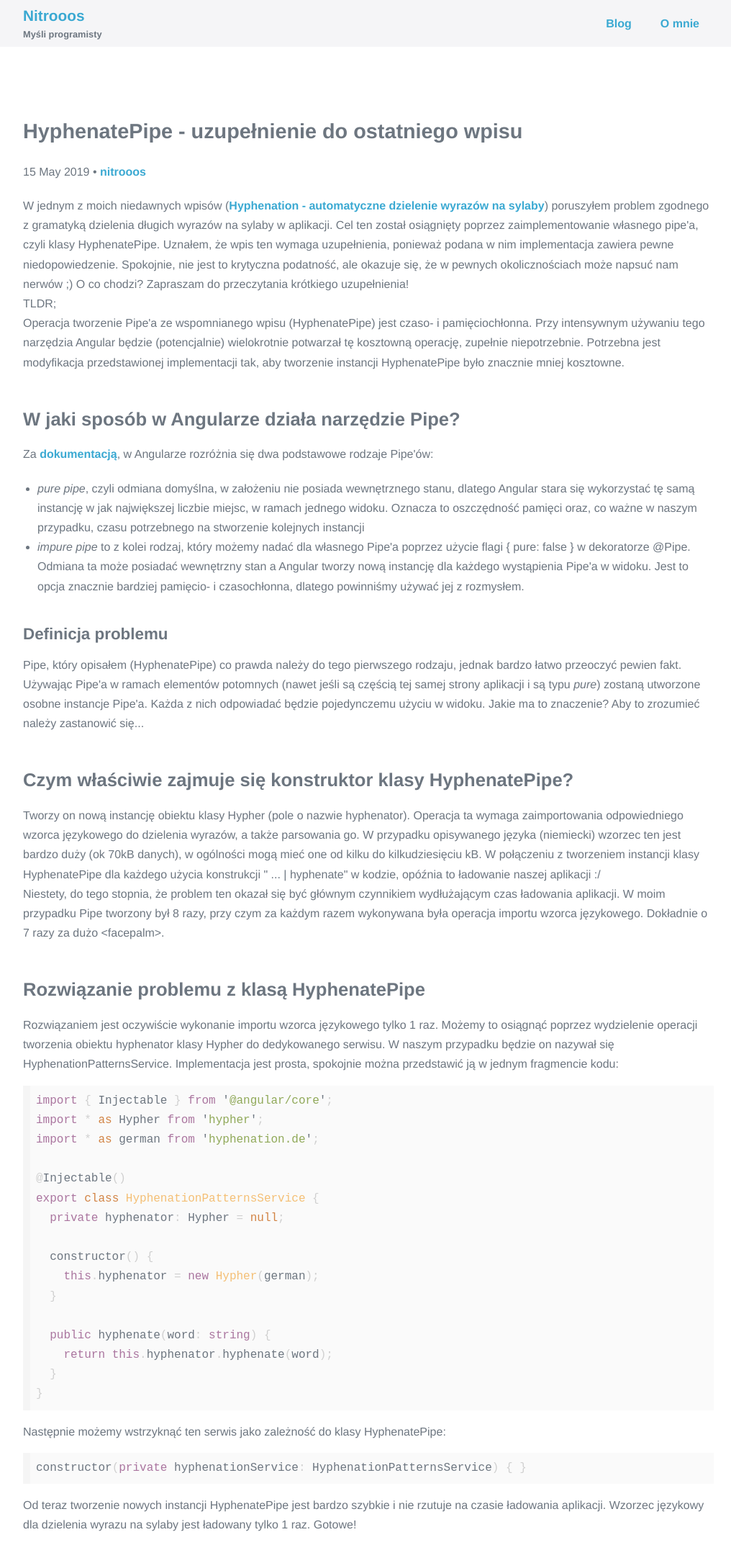
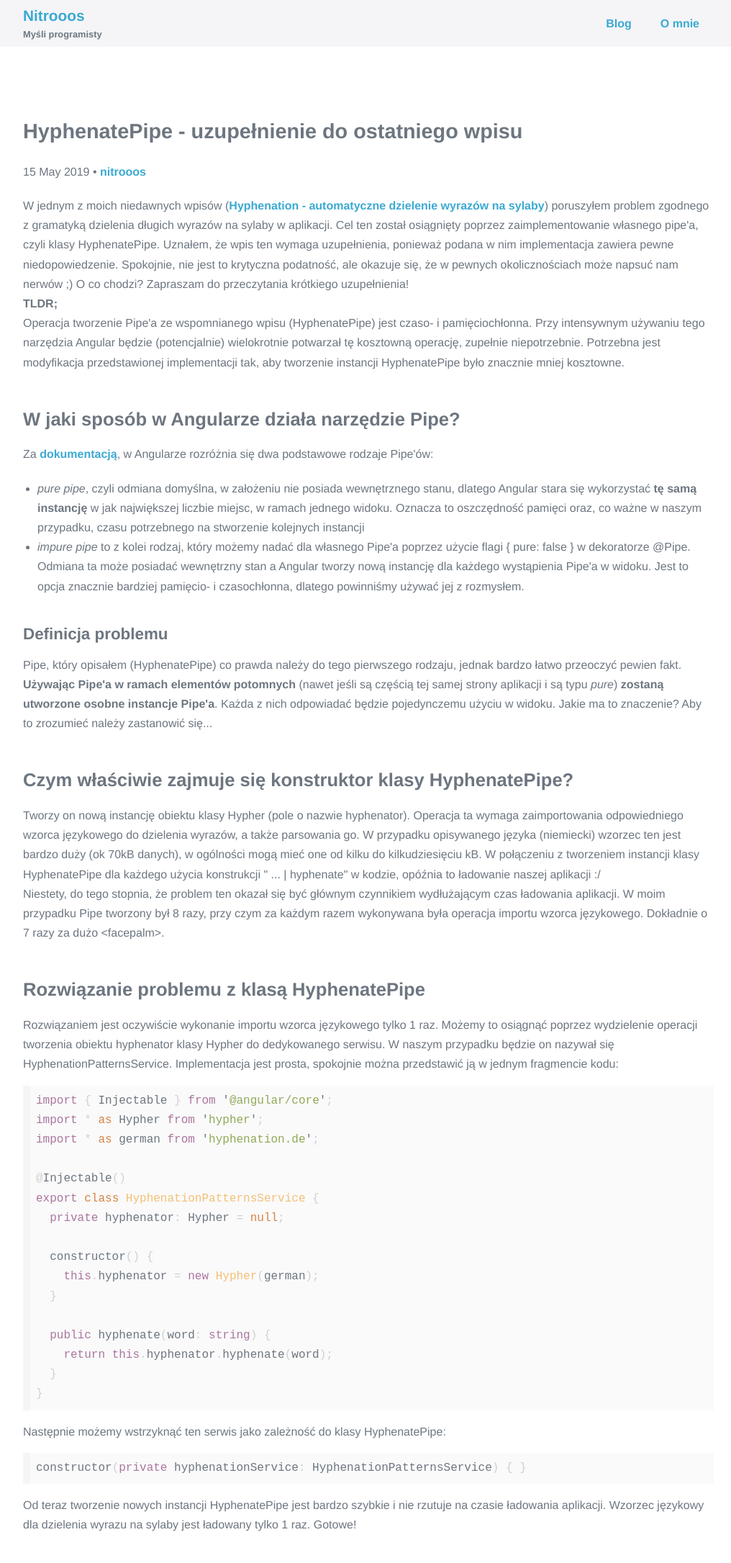
Before and after one commit to Nitrooos/Nitrooos.github.io, a Jekyll site: the page built from _posts/2019-05-15-hyphenatepipe-uzupelnienie.html, in a window 1280 px wide. Shown: the whole page at 72% size, without its empty margins (128-1144 px from the left). Built offline with Jekyll 4.4.1, drawn with Linux system fonts in a browser that asks for light colours.

Commit message:
[NIT-9] Bold font inside <strong> elements

```diff
--- a/_sass/common/typography.scss
+++ b/_sass/common/typography.scss
@@ -87,6 +87,10 @@ ol, ul {
   padding-left: 20px;
 }
 
+strong {
+  font-weight: $font-weight-bold;
+}
+
 table {
   border: 1px solid $border;
   border-collapse: collapse;
```
